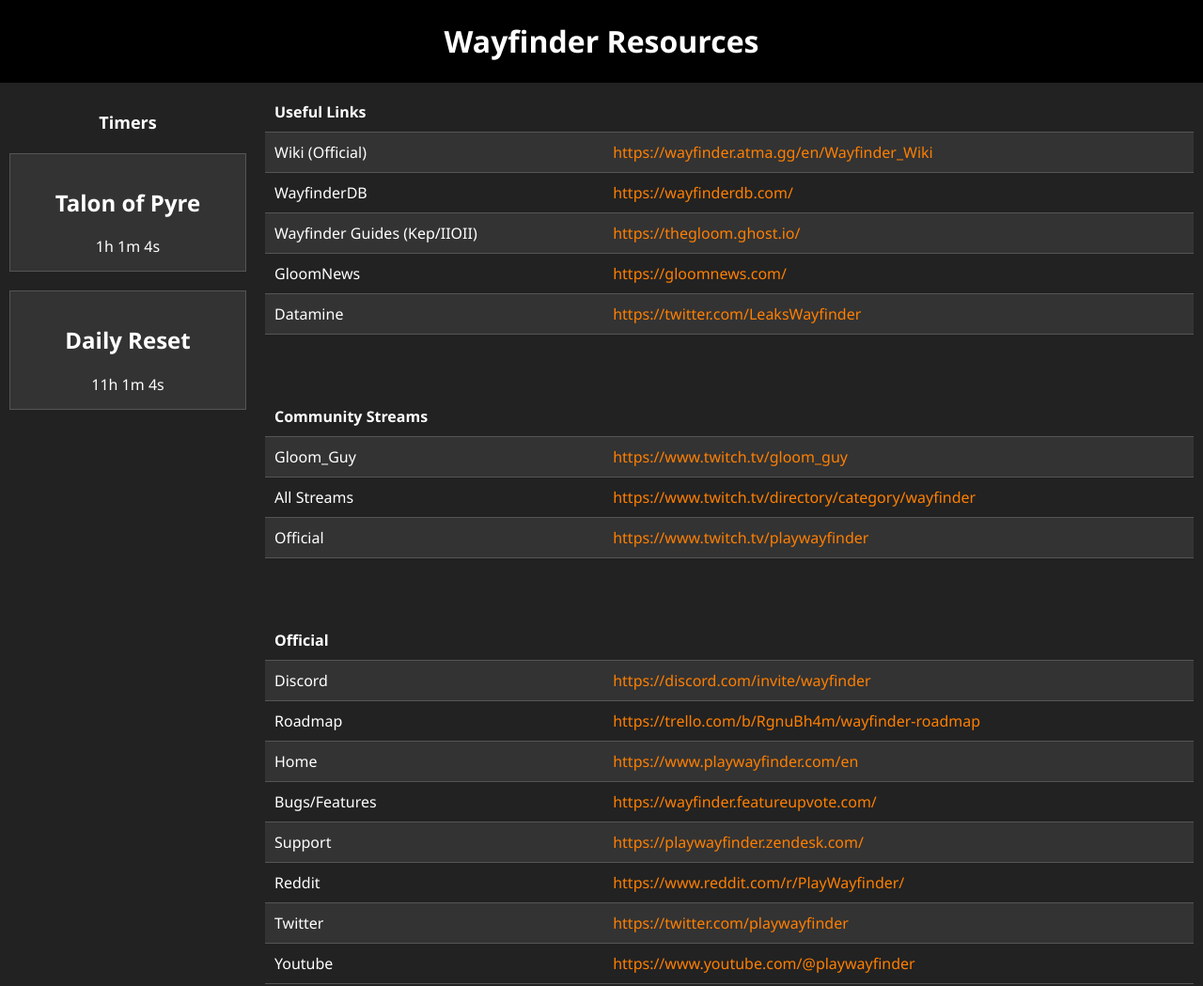
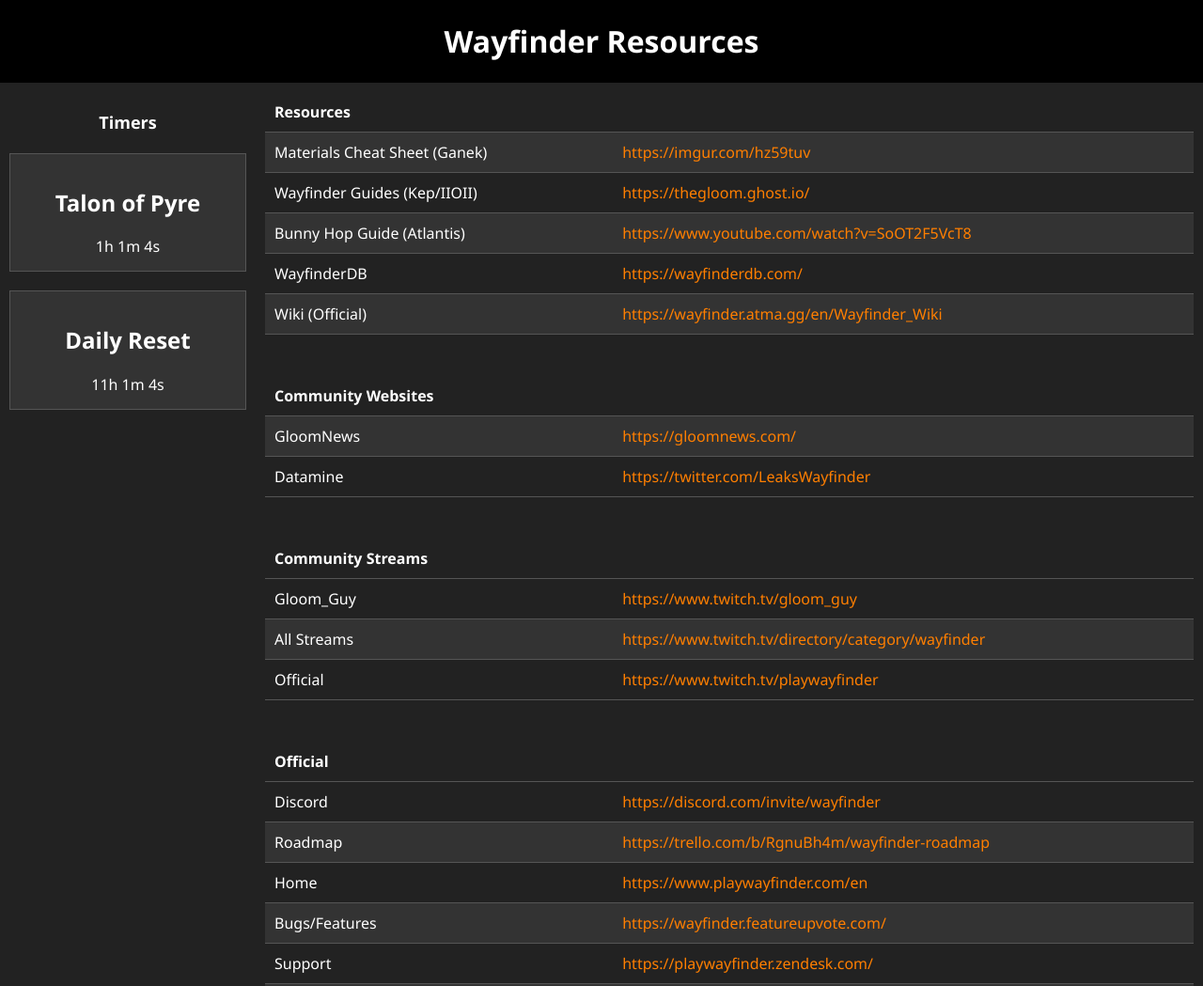
Before and after one commit to emilios-c/wayfinderresources, a plain HTML site: page index.html in a window 1280 px wide. Shown: the top 1049 px of the page at 94% size. Drawn offline with Linux system fonts and the light colour scheme.

Commit message:
Update index.html
Added Ganek materials guide & Atlantis BHop guide

```diff
--- a/index.html
+++ b/index.html
@@ -121,32 +121,37 @@
         <div>
 			<table>
 				<tr height="60">
-					<th>Useful Links</th>
+					<th>Resources</th>
 					<th></th>
 				</tr>
 				<tr>
-					<td>Wiki (Official)</td>
-					<td><a href="https://wayfinder.atma.gg/en/Wayfinder_Wiki" target="_blank">https://wayfinder.atma.gg/en/Wayfinder_Wiki</a></td>
-				</tr>
-				<tr>
-					<td>WayfinderDB</td>
-					<td><a href="https://wayfinderdb.com/" target="_blank">https://wayfinderdb.com/</a></td>
+					<td>Materials Cheat Sheet (Ganek)</td>
+					<td><a href="https://imgur.com/hz59tuv" target="_blank">https://imgur.com/hz59tuv</a></td>
 				</tr>
 				<tr>
 					<td>Wayfinder Guides (Kep/IIOII)</td>
 					<td><a href="https://thegloom.ghost.io/" target="_blank">https://thegloom.ghost.io/</a></td>
 				</tr>
 				<tr>
-					<td>GloomNews</td>
-					<td><a href="https://gloomnews.com/" target="_blank">https://gloomnews.com/</a></td>
+					<td>Bunny Hop Guide (Atlantis)</td>
+					<td><a href="https://www.youtube.com/watch?v=SoOT2F5VcT8" target="_blank">https://www.youtube.com/watch?v=SoOT2F5VcT8</a></td>
+				</tr>
+
+
+				<tr>
+					<td>WayfinderDB</td>
+					<td><a href="https://wayfinderdb.com/" target="_blank">https://wayfinderdb.com/</a></td>
 				</tr>
 				<tr>
-					<td>Datamine</td>
-					<td><a href="https://twitter.com/LeaksWayfinder" target="_blank">https://twitter.com/LeaksWayfinder</a></td>
+					<td>Wiki (Official)</td>
+					<td><a href="https://wayfinder.atma.gg/en/Wayfinder_Wiki" target="_blank">https://wayfinder.atma.gg/en/Wayfinder_Wiki</a></td>
 				</tr>
+
+
+
 				<!--
-				<tr height="60">
-					<th><br /><br /><br />Spreadsheets</th>
+				<tr height="40">
+					<th><br /><br />Spreadsheets</th>
 					<th></th>
 				</tr>
 				<tr>
@@ -163,9 +168,21 @@
 				</tr>
 				-->
 
+				<tr height="40">
+					<th><br /><br />Community Websites</th>
+					<th></th>
+				</tr>
+				<tr>
+					<td>GloomNews</td>
+					<td><a href="https://gloomnews.com/" target="_blank">https://gloomnews.com/</a></td>
+				</tr>
+				<tr>
+					<td>Datamine</td>
+					<td><a href="https://twitter.com/LeaksWayfinder" target="_blank">https://twitter.com/LeaksWayfinder</a></td>
+				</tr>
 
 				<tr height="40">
-					<th><br /><br /><br />Community Streams</th>
+					<th><br /><br />Community Streams</th>
 					<th></th>
 				</tr>
 				<tr>
@@ -183,7 +200,7 @@
 
 
 				<tr height="60">
-					<th><br /><br /><br />Official</th>
+					<th><br /><br />Official</th>
 					<th></th>
 				</tr>
 				<tr>
@@ -226,7 +243,7 @@
 
 	<!--
     <footer>
-        <p>Last Update January 21st, 2024: Initial launch. - emilios</p>
+        <p>Last Update March 16th, 2024 - emilios</p>
     </footer>
 	-->
 
```
